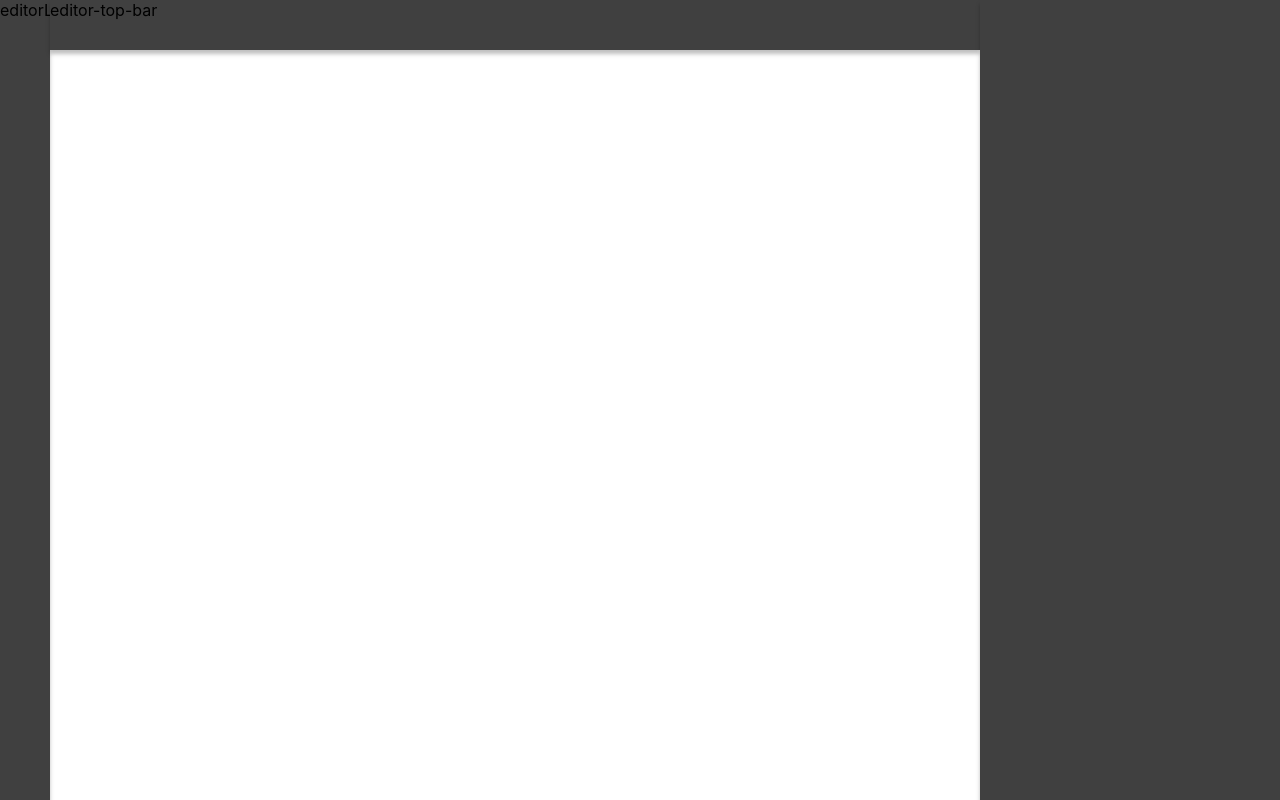
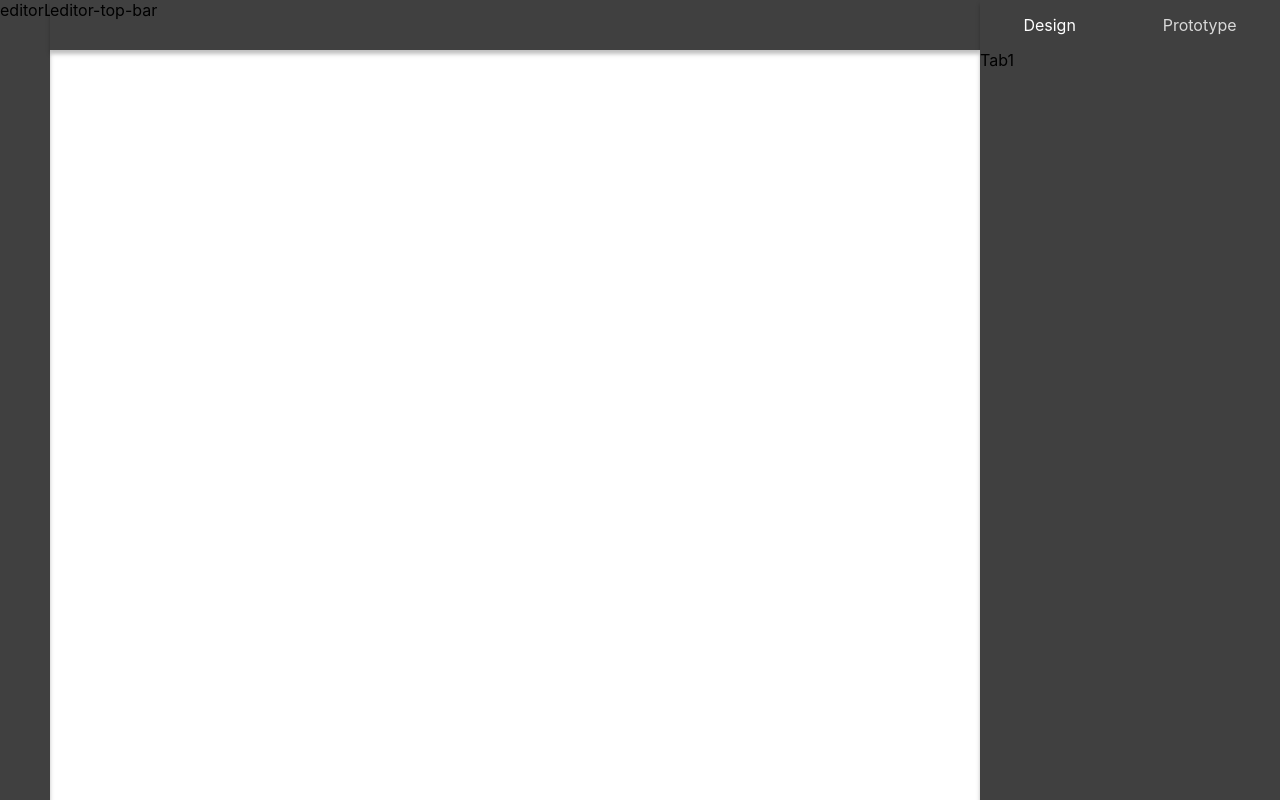
Before and after one commit to Alex-Dolid/my-figma, a React (Create React App) app: page / in a window 1280 px wide. Built offline with nearby package versions, Linux system fonts and the light colour scheme.

Commit message:
[finished] layout Typography and Tabs/Tab

```diff
--- a/package.json
+++ b/package.json
@@ -53,6 +53,7 @@
     ]
   },
   "devDependencies": {
+    "@types/classnames": "^2.2.10",
     "@types/react-redux": "^7.1.7",
     "@types/react-router-dom": "^5.1.5",
     "@types/redux-logger": "^3.0.7",
--- a/src/components/layouts/EditorLeftSidebar/index.scss
+++ b/src/components/layouts/EditorLeftSidebar/index.scss
@@ -5,6 +5,6 @@
   left: 0;
   width: 50px;
   height: 100%;
-  background: $light-black;
+  background: $primary-black;
   box-shadow: 0 4px 4px rgba($extra-black, 0.25);
 }
--- a/src/components/layouts/EditorRightSidebar/index.scss
+++ b/src/components/layouts/EditorRightSidebar/index.scss
@@ -4,6 +4,6 @@
   right: 0;
   width: 300px;
   height: 100%;
-  background: $light-black;
+  background: $primary-black;
   box-shadow: 0 4px 4px rgba($extra-black, 0.25);
 }
--- a/src/components/layouts/EditorRightSidebar/index.tsx
+++ b/src/components/layouts/EditorRightSidebar/index.tsx
@@ -2,9 +2,21 @@
 import React, { FC } from "react";
 // Styles
 import "./index.scss";
+// Components
+import Tabs from "../../reusable/Tabs";
+import Tab from "../../reusable/Tabs/Tab";
 
 const EditorRightSideBar: FC = () => (
-  <div className="editor-right-side-bar"></div>
+  <div className="editor-right-side-bar">
+    <Tabs headTitles={["Design", "Prototype"]}>
+      <Tab>
+        Tab1
+      </Tab>
+      <Tab>
+        Tab2
+      </Tab>
+    </Tabs>
+  </div>
 );
 
 export default EditorRightSideBar;
--- a/src/components/layouts/EditorTopbar/index.scss
+++ b/src/components/layouts/EditorTopbar/index.scss
@@ -6,6 +6,6 @@
   left: 50px;
   width: calc(100% - 300px - 50px);
   height: 50px;
-  background: $light-black;
+  background: $primary-black;
   box-shadow: 0 4px 4px rgba($extra-black, 0.25);
 }
--- /dev/null
+++ b/src/components/reusable/Tabs/Tab.tsx
@@ -0,0 +1,20 @@
+// Core
+import React, { FC, ReactElement, ReactNode } from "react";
+// Libs
+import classNames from "classnames";
+
+type PropTypes = {
+  isActive?: boolean;
+  className?: string;
+  children: ReactNode;
+}
+
+const Tab: FC<PropTypes> = ({ isActive = false, className = "", children }: PropTypes): ReactElement => (
+  <div className={classNames("tabs__tab", { [className]: isActive })}>
+    {
+      isActive && children
+    }
+  </div>
+);
+
+export default Tab;
--- a/src/components/reusable/Tabs/index.scss
+++ b/src/components/reusable/Tabs/index.scss
@@ -1,5 +1,31 @@
 @import "src/styles/variables";
 
 .tabs {
+  &__head {
+    height: 50px;
+  }
 
+  &__titles {
+    height: 100%;
+    display: flex;
+    justify-content: space-around;
+    align-items: center;
+    color: $light-grey;
+  }
+
+  &__title {
+    cursor: default;
+
+    &_active {
+      color: $extra-white;
+    }
+
+    &:hover {
+      color: $extra-white;
+    }
+  }
+
+  &__tab {
+
+  }
 }
--- a/src/components/reusable/Tabs/index.tsx
+++ b/src/components/reusable/Tabs/index.tsx
@@ -1,14 +1,19 @@
 // Core
-import React, { FC, ReactElement, useEffect, useState } from "react";
+import React, {FC, ReactElement, useEffect, useState, useCallback} from "react";
+// Libs
+import classNames from "classnames";
 // Styles
 import "./index.scss";
+// Components
 import Typography from "../Typography";
+// Helpers
 import { getUniqueKey } from "../../../helpers";
 
 type PropTypes = {
   headTitles: string[];
-  activeTab: number;
-  children: ReactElement;
+  activeTab?: number;
+  // eslint-disable-next-line @typescript-eslint/no-explicit-any
+  children: any;
 };
 
 const Tabs: FC<PropTypes> = ({
@@ -18,6 +23,10 @@ const Tabs: FC<PropTypes> = ({
 }: PropTypes): ReactElement => {
   const [activeTabIndex, setActiveTabIndex] = useState(activeTab);
 
+  const callbackByActiveTab = useCallback((index: number): void => {
+    setActiveTabIndex(index);
+  }, []);
+
   useEffect(() => {
     setActiveTabIndex(activeTab);
   }, [activeTab]);
@@ -26,19 +35,25 @@ const Tabs: FC<PropTypes> = ({
     <div className="tabs">
       <div className="tabs__head">
         <div className="tabs__titles">
-          {headTitles.map((title) => (
-            <Typography Tag="span" key={getUniqueKey()}>
+          {headTitles.map((title, index) => (
+            <Typography
+              Tag="span"
+              className={classNames("tabs__title", { "tabs__title_active": index === activeTabIndex})}
+              key={getUniqueKey()}
+              argsForOnClick={[index]}
+              onClick={callbackByActiveTab}
+            >
               {title}
             </Typography>
           ))}
         </div>
       </div>
       <div className="tabs__body">
-        {React.Children.map(children, (child, index) =>
-          React.cloneElement(child, {
+        {React.Children.map(children, (child, index) => {
+          return React.cloneElement(child, {
             isActive: index === activeTabIndex,
-          })
-        )}
+          });
+        })}
       </div>
     </div>
   );
--- a/src/components/reusable/Typography/index.tsx
+++ b/src/components/reusable/Typography/index.tsx
@@ -3,8 +3,7 @@ import React, {
   CSSProperties,
   FC,
   ReactElement,
-  ReactNode,
-  MouseEvent,
+  ReactNode, useCallback,
 } from "react";
 // Styles
 import "./index.scss";
@@ -13,8 +12,9 @@ type PropTypes = {
   Tag: string;
   className?: string;
   style?: CSSProperties;
-  onClick?: (event: MouseEvent) => void;
+  onClick?: Function;
   children: ReactNode;
+  argsForOnClick: unknown[];
 };
 
 const Typography: FC<PropTypes> = ({
@@ -23,12 +23,16 @@ const Typography: FC<PropTypes> = ({
   style,
   onClick,
   children,
-}: PropTypes): ReactElement => (
-  // eslint-disable-next-line @typescript-eslint/ban-ts-ignore
-  // @ts-ignore
-  <Tag className={className} style={style} onClick={onClick}>
-    {children}
-  </Tag>
-);
+  argsForOnClick
+}: PropTypes): ReactElement => {
+  const onclick = useCallback((): void => onClick && onClick(...argsForOnClick), [onClick, argsForOnClick]);
+  return (
+    // eslint-disable-next-line @typescript-eslint/ban-ts-ignore
+    // @ts-ignore
+    <Tag className={className} style={style} onClick={onclick}>
+      {children}
+    </Tag>
+  );
+};
 
 export default Typography;
--- a/src/styles/_variables.scss
+++ b/src/styles/_variables.scss
@@ -1,9 +1,10 @@
 $extra-black: #000;
 $extra-white: #fff;
-$silver: #E5E5E5;
-$light-black: #404040;
-$medium-black: #2B2B2B;
-$black: #363636;
+$silver: #9F9F9F;
+$primary-black: #404040;
+$primary-grey: #A6A6A6;
+$light-grey: #D9D9D9;
+$primary-blue: #18A0FB;
 // RESOLUTIONS
 
 $desktopWidth: 1280px;
```
Also changed, not shown: 1 other file (tests, documents, lock files or other folders).
